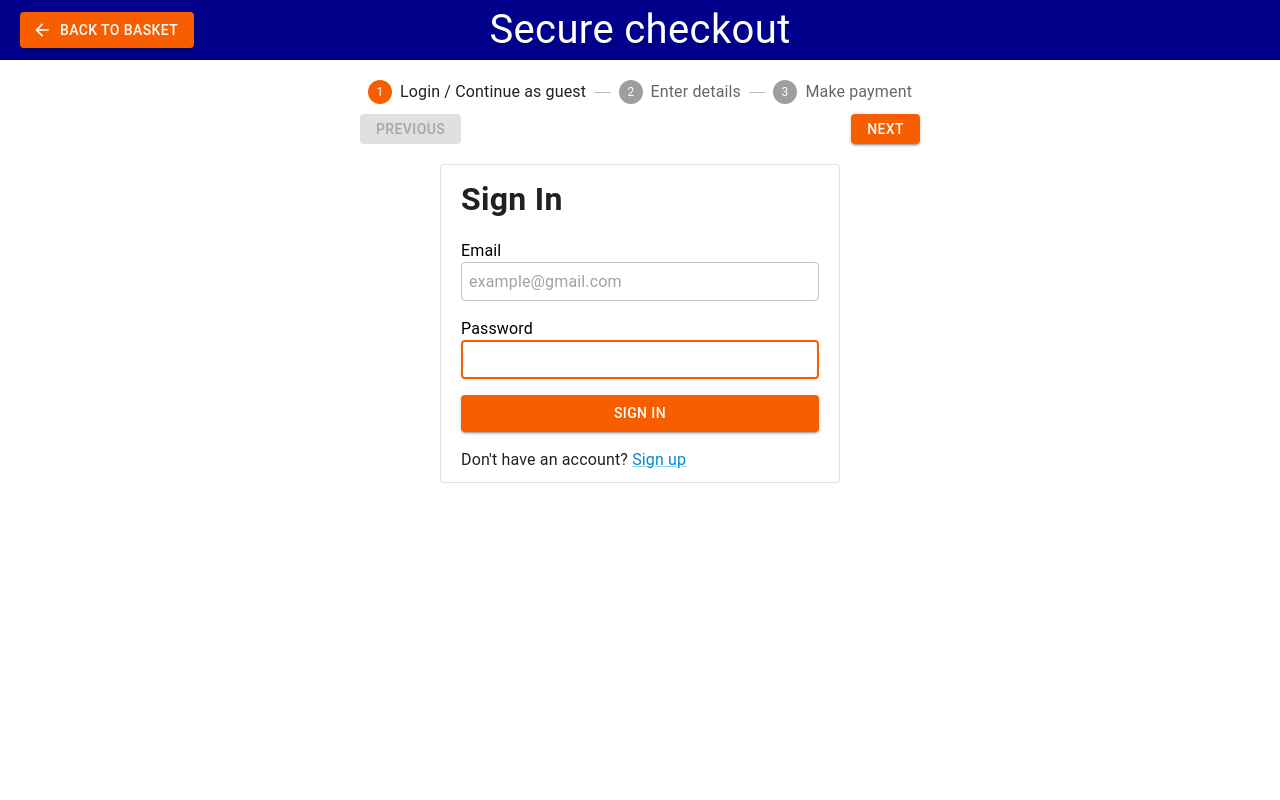
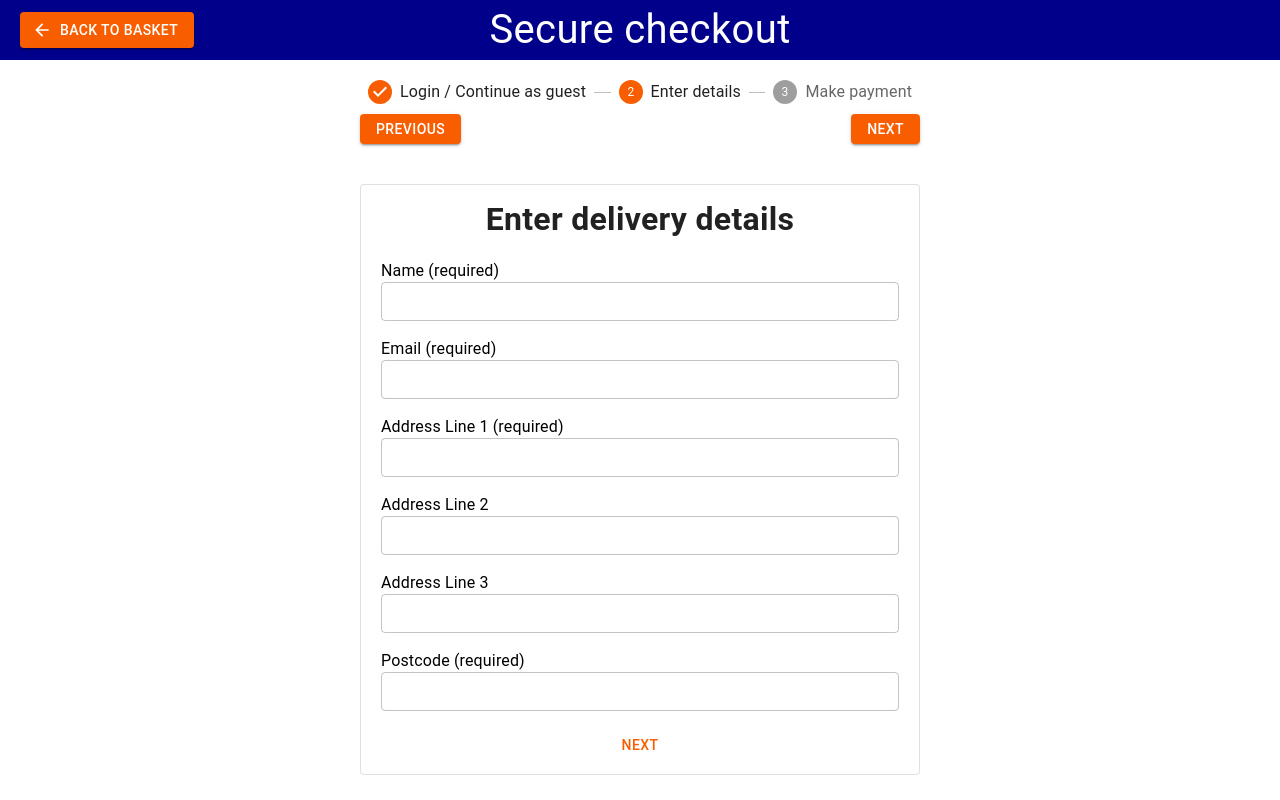
Before and after one commit to ethanCKJ/ACME_frontend, a React (Vite) app: page /checkout in a window 1280 px wide. Built offline with nearby package versions, Linux system fonts and the light colour scheme.

Commit message:
Semi functioning delivery form with persistence to localStorage

```diff
--- a/src/components/CheckoutForm.tsx
+++ b/src/components/CheckoutForm.tsx
@@ -1,35 +1,39 @@
 import React from 'react'
+import { useState } from 'react'
 import { Card, Button, Typography, FormControl, FormLabel, Box, TextField} from '@mui/material'
 import { useCheckout } from '../contexts/CheckoutContext'
+import { CheckoutData } from '../contexts/CheckoutContext'
 interface CheckoutFormProps{
   handleNext: () => void
 }
-interface FormItemProps {
-  name: string,
-  setter: React.Dispatch<React.SetStateAction<string>>,
-  state: any,
-  errorMsg: string,
-  required: boolean,
-  type: string,
-  autocomplete: string,
-}
+// interface FormItemProps {
+//   name: string,
+//   setter: React.Dispatch<React.SetStateAction<string>>,
+//   state: any,
+//   errorMsg: string,
+//   required: boolean,
+//   type: string,
+//   autocomplete: string,
+// }
 
-const FormItem = ({name, setter, state, errorMsg, required, type, autocomplete} : FormItemProps) => (
-  <FormControl>
-    <FormLabel>{name}</FormLabel>
-    <TextField
-    type={type}
-    onChange={(e) => setter(e.target.value)}
-    value={state}
-    sx={{'& .MuiInputBase-input':{padding:1}}}
-    autoComplete={autocomplete}
-    required={required}
-    />
-  </FormControl>
-)
+// const FormItem = ({name, setter, state, errorMsg, required, type, autocomplete} : FormItemProps) => (
+//   <FormControl>
+//     <FormLabel>{name}</FormLabel>
+//     <TextField
+//     type={type}
+//     onChange={(e) => setter(e.target.value)}
+//     value={state}
+//     sx={{'& .MuiInputBase-input':{padding:1}}}
+//     autoComplete={autocomplete}
+//     required={required}
+//     />
+//   </FormControl>
+// )
+
 
 function CheckoutForm({handleNext} : CheckoutFormProps) {
-  const {name, setName, email, setEmail, addressLine1, setAddressLine1, addressLine2, setAddressLine2, addressLine3, setAddressLine3, postcode} = useCheckout()
+  const {name, setName, email, setEmail, addressLine1, setAddressLine1, addressLine2, setAddressLine2, addressLine3, setAddressLine3, postcode, setPostcode} = useCheckout()
+  const [mainErrorMsg, setMainErrorMsg] = useState(false);
   const formInfo = [
     {
       name: "Name (required)",
@@ -70,17 +74,114 @@ function CheckoutForm({handleNext} : CheckoutFormProps) {
   ]
   const loggedIn = false;
   const handleSubmit = (event: React.FormEvent<HTMLFormElement>) => {
-
+    console.log("SUBMIT")
+    event.preventDefault();
+    console.log(errors)
+    Object.values(errors).forEach(value => {
+      if (value !== ""){
+        return;
+      }
+    })
+    console.log("All ok")
+    handleNext();
   }
 
+  const [errors, setErrors] = useState<{[K in keyof CheckoutData]?: string}>({})
+  function handleChange<K extends keyof CheckoutData>(field: K, value: string, setter: (arg:any)=> void, required:boolean){
+    setter(value);
+    if (required && value === ""){
+      setErrors({...errors, [field]:"Required"})
+    }
+    else if (field=="email" && !/\S+@\S+\.\S+/.test(email)){
+      setErrors({...errors, [field]:"Please enter a valid email"})
+    }
+    else{
+      setErrors({...errors, [field]:""})
+    }
+  }
 
   return (
     <Card variant='outlined' sx={{width:"100%", padding:"10px 20px", display:"flex", flexDirection:"column", gap: 2}}>
       <Typography textAlign={"center"} fontSize="32px" fontWeight="bold">Enter delivery details</Typography>
       <Box component="form" sx={{display:"flex", flexDirection: "column", gap:2, "& .MuiFormLabel-root":{color:"black"}}} onSubmit={handleSubmit}>
-        {formInfo.map((value, index) => <FormItem key={index} name={value.name} setter={value.setter} state={value.state} errorMsg={value.errorMsg} required={value.required} type={value.type} autocomplete={value.autocomplete}/>)}
+        <FormControl>
+          <FormLabel>Name (required)</FormLabel>
+          <TextField
+          type="text"
+          value={name}
+          autoComplete='name'
+          required
+          onChange={(e) => handleChange("name", e.target.value, setName, true)}
+          error={errors["name"] != undefined && errors["name"].length > 0}
+          helperText={errors["name"]}
+          sx={{'& .MuiInputBase-input':{padding:1}}}
+          />
+        </FormControl>
+        <FormControl>
+          <FormLabel>Email (required)</FormLabel>
+          <TextField
+          type="email"
+          value={email}
+          autoComplete='email'
+          required
+          onChange={(e) => handleChange("email", e.target.value, setEmail, true)}
+          error={errors["email"] != undefined && errors["email"].length > 0}
+          helperText={errors["email"]}
+          sx={{'& .MuiInputBase-input':{padding:1}}}
+          />
+        </FormControl>
+        <FormControl>
+          <FormLabel>Address Line 1 (required)</FormLabel>
+          <TextField
+          type="text"
+          value={addressLine1}
+          autoComplete='address-line1'
+          required
+          onChange={(e) => handleChange("addressLine1", e.target.value, setAddressLine1, true)}
+          error={errors["addressLine1"] != undefined && errors["addressLine1"].length > 0}
+          helperText={errors["addressLine1"]}
+          sx={{'& .MuiInputBase-input':{padding:1}}}
+          />
+        </FormControl>
+        <FormControl>
+          <FormLabel>Address Line 2</FormLabel>
+          <TextField
+          type="text"
+          value={addressLine2}
+          autoComplete='address-line2'
+          onChange={(e) => handleChange("addressLine2", e.target.value, setAddressLine2, false)}
+          error={errors["addressLine2"] != undefined && errors["addressLine2"].length > 0}
+          helperText={errors["addressLine2"]}
+          sx={{'& .MuiInputBase-input':{padding:1}}}
+          />
+        </FormControl>
+        <FormControl>
+          <FormLabel>Address Line 3</FormLabel>
+          <TextField
+          type="text"
+          value={addressLine3}
+          autoComplete='address-line3'
+          onChange={(e) => handleChange("addressLine3", e.target.value, setAddressLine3, false)}
+          error={errors["addressLine3"] != undefined && errors["addressLine3"].length > 0}
+          helperText={errors["addressLine3"]}
+          sx={{'& .MuiInputBase-input':{padding:1}}}
+          />
+        </FormControl>
+        <FormControl>
+          <FormLabel>Postcode (required)</FormLabel>
+          <TextField
+          type="text"
+          value={postcode}
+          autoComplete='postal-code'
+          required
+          onChange={(e) => handleChange("postcode", e.target.value, setPostcode, true)}
+          error={errors["postcode"] != undefined && errors["postcode"].length > 0}
+          helperText={errors["postcode"]}
+          sx={{'& .MuiInputBase-input':{padding:1}}}
+          />
+        </FormControl>
+      <Button type="submit">Next</Button>
       </Box>
-      <Button type="submit">Next</Button>
     </Card>
   )
 }
--- a/src/contexts/CheckoutContext.tsx
+++ b/src/contexts/CheckoutContext.tsx
@@ -1,6 +1,15 @@
 import React, { createContext, ReactNode, useState, SetStateAction, useEffect, useContext } from "react";
 
 // 1. Content provided by the context
+export interface CheckoutData {
+    name: string,
+    email: string,
+    addressLine1: string,
+    addressLine2: string,
+    addressLine3: string,
+    postcode: string,
+}
+
 interface CheckoutContextInterface {
     name: string,
     setName: React.Dispatch<SetStateAction<string>>,
@@ -36,11 +45,11 @@ function useLocalStorageState<T>(key: string, defaultValue: T){
 // 3. export Provider component
 export const CheckoutProvider = ({children} : {children : ReactNode}) => {
     const [name, setName] = useLocalStorageState("name", "")
-    const [email, setEmail] = useLocalStorageState("name", "")
-    const [addressLine1, setAddressLine1] = useLocalStorageState("name", "")
-    const [addressLine2, setAddressLine2] = useLocalStorageState("name", "")
-    const [addressLine3, setAddressLine3] = useLocalStorageState("name", "")
-    const [postcode, setPostcode] = useLocalStorageState("name", "")
+    const [email, setEmail] = useLocalStorageState("email", "")
+    const [addressLine1, setAddressLine1] = useLocalStorageState("addressLine1", "")
+    const [addressLine2, setAddressLine2] = useLocalStorageState("addressLine2", "")
+    const [addressLine3, setAddressLine3] = useLocalStorageState("addressLine3", "")
+    const [postcode, setPostcode] = useLocalStorageState("postcode", "")
     return <CheckoutContext.Provider value={{
         name,
         setName,
--- a/src/pages/CheckoutPage.tsx
+++ b/src/pages/CheckoutPage.tsx
@@ -1,12 +1,13 @@
 import React from 'react'
 import { useState } from 'react';
-import { Box, Typography, Button, Stepper, Step, StepLabel } from '@mui/material'
+import { Box, Typography, Button, Stepper, Step, StepLabel, Link } from '@mui/material'
 import ArrowBackIcon from '@mui/icons-material/ArrowBack';
 import LoginPanel from '../components/LoginPanel';
+import CheckoutForm from '../components/CheckoutForm';
 
 const steps = ["Login / Continue as guest", "Enter details", "Make payment"]
 function CheckoutPage() {
-  const [activeStep, setActiveStep] = useState(0);
+  const [activeStep, setActiveStep] = useState(1);
   const maxStep = 2;
   const handlePrevious = () => {
     if (activeStep > 0){
@@ -40,9 +41,12 @@ function CheckoutPage() {
             <Button variant='contained' disabled={activeStep === 0} onClick={handlePrevious}>Previous</Button>
             <Button variant='contained' disabled={activeStep === maxStep} onClick={handleNext}>Next</Button>
       </Box>
-      <Box sx={{display:"flex", justifyContent:"center", marginTop:"20px"}}>
-
-        {activeStep === 0 ? <LoginPanel/> : null}
+      <Box sx={{display:"flex", alignItems:"center", marginTop:"40px", flexDirection:"column", gap:1}}>
+        {activeStep === 0 ? <>
+        <LoginPanel/>
+        <Button variant='outlined' onClick={handleNext}>Checkout as guest</Button>
+        </> : null}
+        {activeStep === 1 ? <CheckoutForm handleNext={handleNext}/> : null}
       </Box>
     </Box>
     </Box>
```
